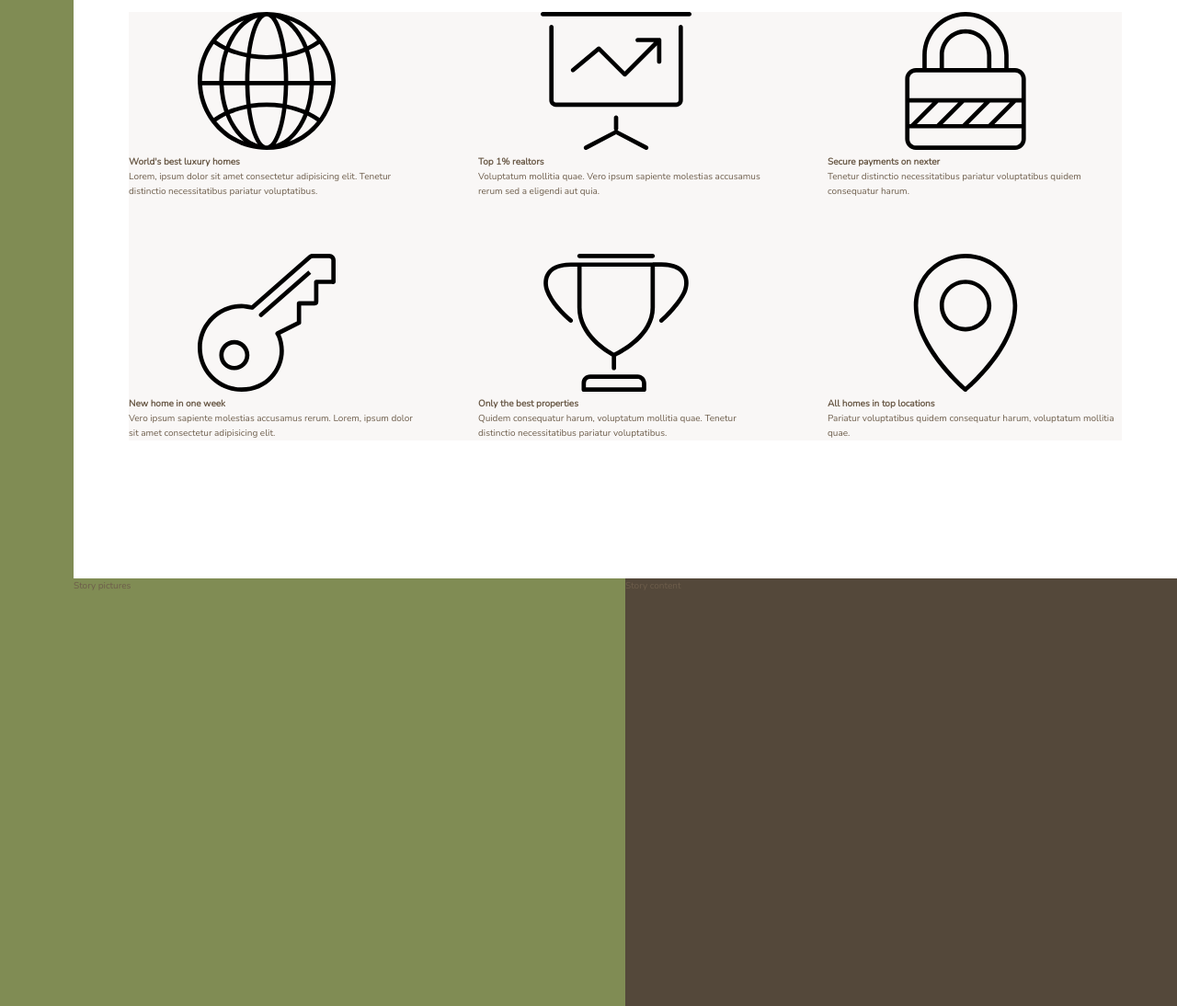
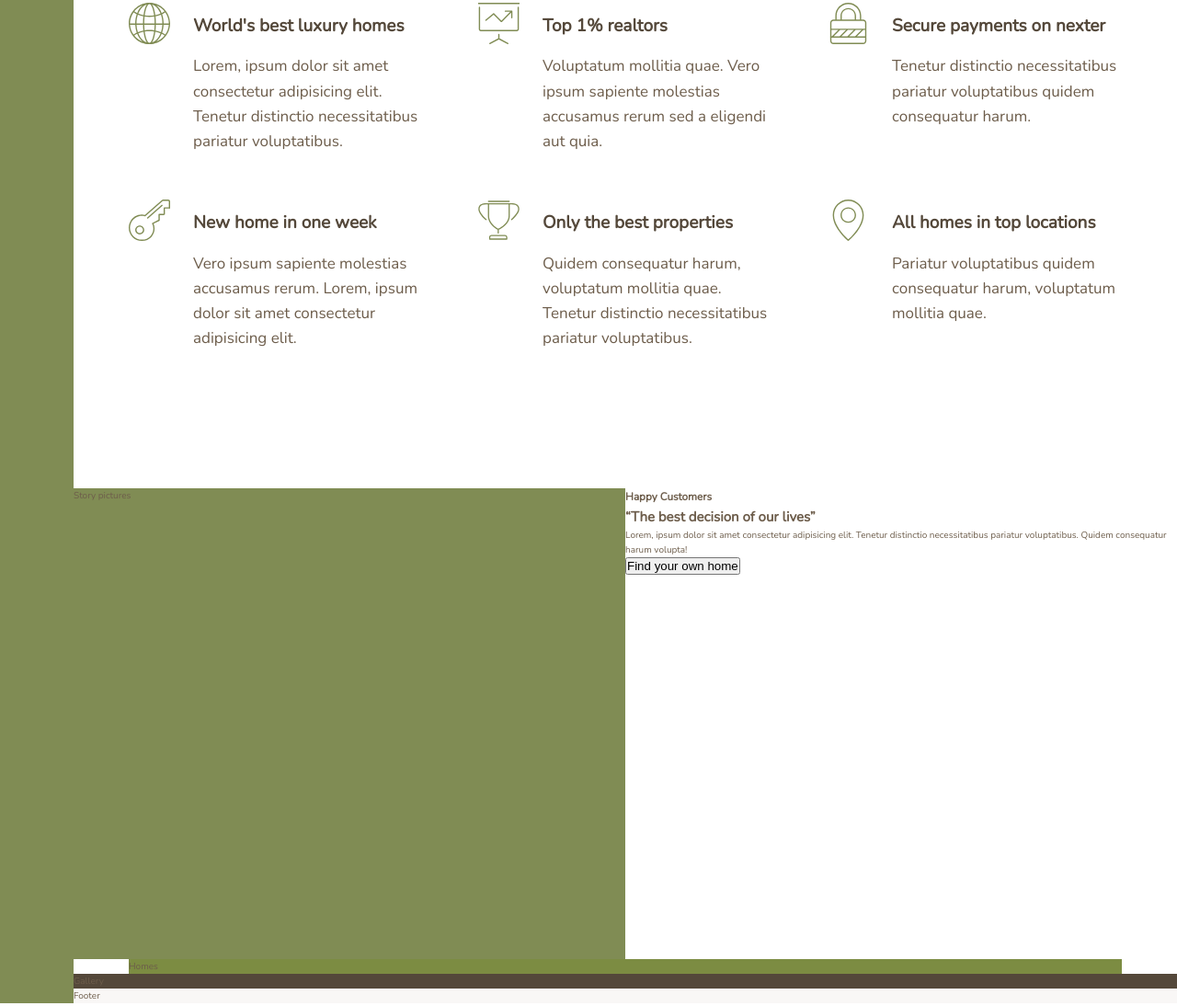
Before and after one commit to robertstipp/Bexter, a website: page index.html in a window 1280 px wide. Shown: the part 777-1871 px from the top of the page at 92% size. Drawn offline with nearby package versions, Linux system fonts and the light colour scheme.

Commit message:
Added html for story__content

```diff
--- a/index.html
+++ b/index.html
@@ -26,7 +26,7 @@
         <svg class="feature__icon">
           <use xlink:href="img/sprite.svg#icon-global"></use>
         </svg>
-        <h4 class="heading-4">World's best luxury homes</h4>
+        <h4 class="heading-4 heading-4--dark">World's best luxury homes</h4>
         <p class="feature__text">
           Lorem, ipsum dolor sit amet consectetur adipisicing elit. Tenetur
           distinctio necessitatibus pariatur voluptatibus.
@@ -37,7 +37,7 @@
         <svg class="feature__icon">
           <use xlink:href="img/sprite.svg#icon-presentation"></use>
         </svg>
-        <h4 class="heading-4">Top 1% realtors</h4>
+        <h4 class="heading-4 heading-4--dark">Top 1% realtors</h4>
         <p class="feature__text">
           Voluptatum mollitia quae. Vero ipsum sapiente molestias accusamus
           rerum sed a eligendi aut quia.
@@ -48,7 +48,7 @@
         <svg class="feature__icon">
           <use xlink:href="img/sprite.svg#icon-lock"></use>
         </svg>
-        <h4 class="heading-4">Secure payments on nexter</h4>
+        <h4 class="heading-4 heading-4--dark">Secure payments on nexter</h4>
         <p class="feature__text">
           Tenetur distinctio necessitatibus pariatur voluptatibus quidem
           consequatur harum.
@@ -59,7 +59,7 @@
         <svg class="feature__icon">
           <use xlink:href="img/sprite.svg#icon-key"></use>
         </svg>
-        <h4 class="heading-4">New home in one week</h4>
+        <h4 class="heading-4 heading-4--dark">New home in one week</h4>
         <p class="feature__text">
           Vero ipsum sapiente molestias accusamus rerum. Lorem, ipsum dolor sit
           amet consectetur adipisicing elit.
@@ -70,7 +70,7 @@
         <svg class="feature__icon">
           <use xlink:href="img/sprite.svg#icon-trophy"></use>
         </svg>
-        <h4 class="heading-4">Only the best properties</h4>
+        <h4 class="heading-4 heading-4--dark">Only the best properties</h4>
         <p class="feature__text">
           Quidem consequatur harum, voluptatum mollitia quae. Tenetur distinctio
           necessitatibus pariatur voluptatibus.
@@ -81,7 +81,7 @@
         <svg class="feature__icon">
           <use xlink:href="img/sprite.svg#icon-map-pin"></use>
         </svg>
-        <h4 class="heading-4">All homes in top locations</h4>
+        <h4 class="heading-4 heading-4--dark">All homes in top locations</h4>
         <p class="feature__text">
           Pariatur voluptatibus quidem consequatur harum, voluptatum mollitia
           quae.
@@ -91,7 +91,16 @@
 
     <div class="story__pictures">Story pictures</div>
 
-    <div class="story__content">Story content</div>
+    <div class="story__content">
+      <h3 class="heading-3">Happy Customers</h3>
+      <h2 class="heading-2">&ldquo;The best decision of our lives&rdquo;</h2>
+      <p class="story__text">
+        Lorem, ipsum dolor sit amet consectetur adipisicing elit. Tenetur
+        distinctio necessitatibus pariatur voluptatibus. Quidem consequatur
+        harum volupta!
+      </p>
+      <button class="btn">Find your own home</button>
+    </div>
 
     <section class="homes">Homes</section>
 
--- a/sass/_features.scss
+++ b/sass/_features.scss
@@ -1,10 +1,28 @@
 .features {
-  background-color: $color-grey-light-1;
   grid-column: center-start / center-end;
 
-  margin: 15rem auto;
+  margin: 15rem 0;
 
   display: grid;
-  grid-template-columns: repeat(3, 1fr);
+  grid-template-columns: repeat(auto-fit, minmax(25rem, 1fr));
   gap: 6rem;
+  align-items: flex-start;
 }
+
+.feature {
+  display: grid;
+  grid-template-columns: min-content 1fr;
+  grid-row-gap: 1.5rem;
+  grid-column-gap: 2.5rem;
+  &__icon {
+    fill: $color-primary;
+    height: 4.5rem;
+    width: 4.5rem;
+    grid-row: 1 / span 2;
+    transform: translateY(-1rem);
+  }
+
+  &__text {
+    font-size: 1.7rem;
+  }
+}
--- a/sass/_story.scss
+++ b/sass/_story.scss
@@ -4,7 +4,6 @@
     grid-column: full-start / col-end 4;
   }
   &__content {
-    background-color: $color-grey-dark-1;
     grid-column: col-start 5 / full-end;
   }
 }
--- a/sass/_typography.scss
+++ b/sass/_typography.scss
@@ -0,0 +1,21 @@
+%heading {
+  font-family: $font-display;
+  font-weight: 400;
+}
+
+.heading-1 {
+}
+.heading-2 {
+}
+.heading-3 {
+}
+.heading-4 {
+  font-size: 1.9rem;
+
+  &--light {
+    color: $color-grey-light-1;
+  }
+  &--dark {
+    color: $color-grey-dark-1;
+  }
+}
```
Also changed, not shown: css/style.css.
